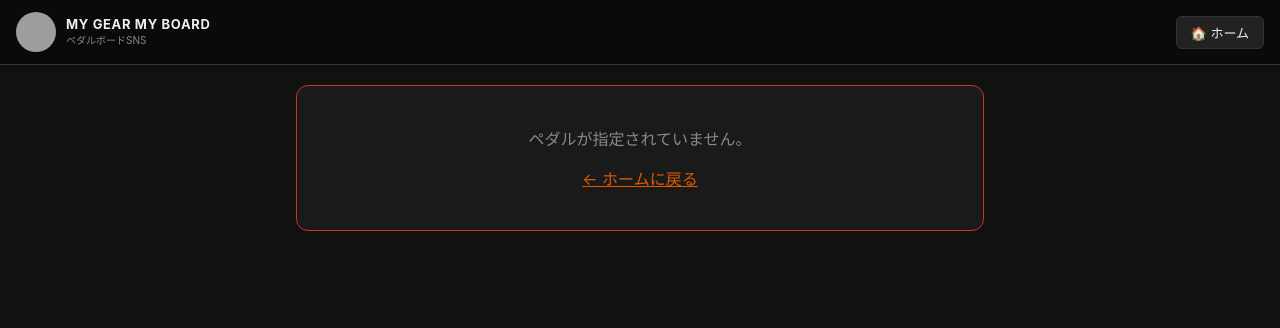
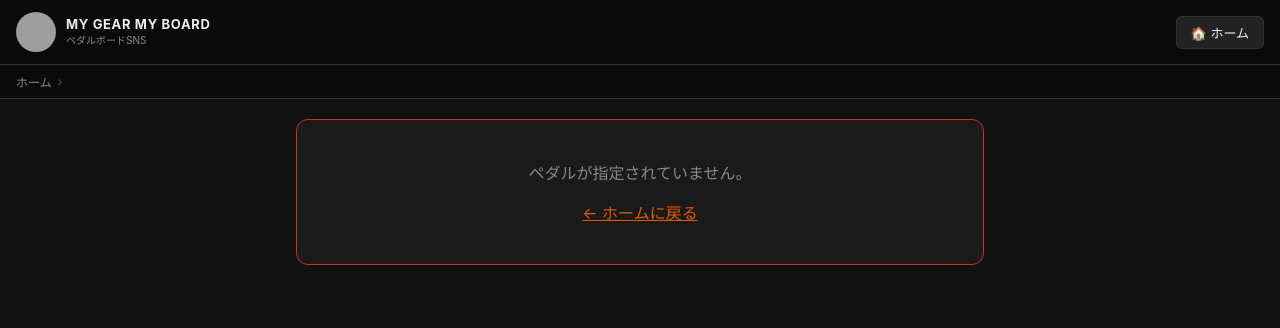
Before and after one commit to pompomkisya/my-gear-my-board, a plain HTML site: page pedal.html in a window 1280 px wide. Drawn offline with nearby package versions, Linux system fonts and the light colour scheme; grey boxes are pictures that could not be loaded.

Commit message:
Update pedal.html

```diff
--- a/pedal.html
+++ b/pedal.html
@@ -74,6 +74,26 @@
       text-decoration: none;
       white-space: nowrap;
     }
+
+    /* パンくずリスト */
+    .breadcrumb {
+      background: #0a0a0a;
+      border-bottom: 1px solid var(--border);
+      padding: 8px 16px;
+      font-size: 12px;
+      color: var(--muted);
+      display: flex;
+      align-items: center;
+      gap: 6px;
+      flex-wrap: wrap;
+    }
+    .breadcrumb a {
+      color: var(--muted);
+      text-decoration: none;
+    }
+    .breadcrumb a:hover { color: var(--text); }
+    .breadcrumb .sep { color: #555; }
+    .breadcrumb .current { color: var(--text); }
 
     /* メインコンテンツ */
     .container {
@@ -314,6 +334,14 @@
   <a href="/" class="header-home">🏠 ホーム</a>
 </header>
 
+<div class="breadcrumb">
+  <a href="/">ホーム</a>
+  <span class="sep">›</span>
+  <span id="breadcrumb-brand"></span>
+  <span class="sep" id="breadcrumb-sep2" style="display:none">›</span>
+  <span id="breadcrumb-model" class="current"></span>
+</div>
+
 <div class="container">
   <div id="content">
     <div class="loading">読み込み中...</div>
@@ -399,6 +427,11 @@ async function loadPedal() {
 }
 
 function renderPedal(pedal, boards) {
+  // パンくずリスト更新
+  document.getElementById('breadcrumb-brand').textContent = pedal.brand;
+  document.getElementById('breadcrumb-model').textContent = pedal.model;
+  document.getElementById('breadcrumb-sep2').style.display = 'inline';
+
   // 購入リンク生成
   const soundhouseUrl = pedal.soundhouse_url ||
     `https://www.soundhouse.co.jp/search/index?searchkey=${encodeURIComponent(pedal.full_name)}`;
```
